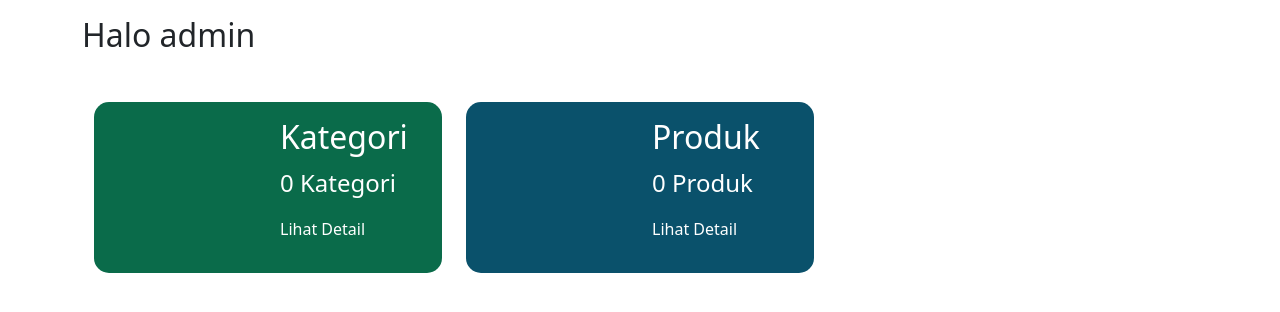
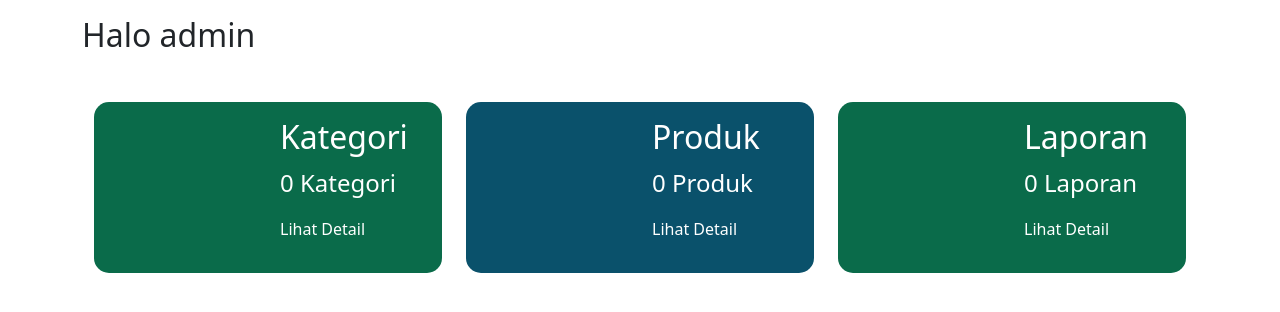
Before and after one commit to aisyahsalshabilla/SEMESTER-3, a PHP site: page / in a window 1280 px wide. Shown: the part 128-440 px from the top of the page. Run offline with PHP 8.4, Linux system fonts and the light colour scheme; a user stored in the database is signed in; data that the repository does not hold is empty; some libraries are stand-ins or nearby versions.

Commit message:
change color box

```diff
--- a/adminpanel/index.php
+++ b/adminpanel/index.php
@@ -35,9 +35,15 @@ $jumlahProduk = mysqli_num_rows($queryProduk);
         border-radius: 15px;
     }
 
+    .summary-laporan{
+        background-color: #0a6b4a;
+        border-radius: 15px;
+    }
+
     .no-decoration{
         text-decoration: none;
     }
+
 
 </style>
 <body>
@@ -85,6 +91,22 @@ $jumlahProduk = mysqli_num_rows($queryProduk);
                     </div>
                 </div>
             </div>
+
+            <div class="col-lg-4 col-md-6 col-12 mb-3">
+                <div class="summary-laporan p-3">
+                    <div class="row">
+                        <div class="col-6">
+                            <i class="far fa-clipboard fa-7x text-black-50"></i>
+                        </div>
+                        <div class="col-6 text-white">
+                            <h3 class="fs-2">Laporan</h3>
+                            <p class="fs-4"><?php echo $jumlahProduk; ?> Laporan</p>
+                            <p><a href="produk.php" class="text-white no-decoration">Lihat Detail</a></p>
+                        </div>
+                    </div>
+                </div>
+            </div>
+
         </div>
     </div>
 </div>
```
